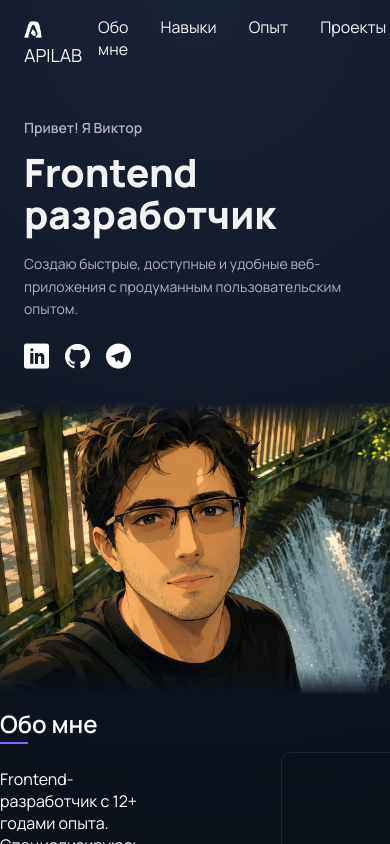
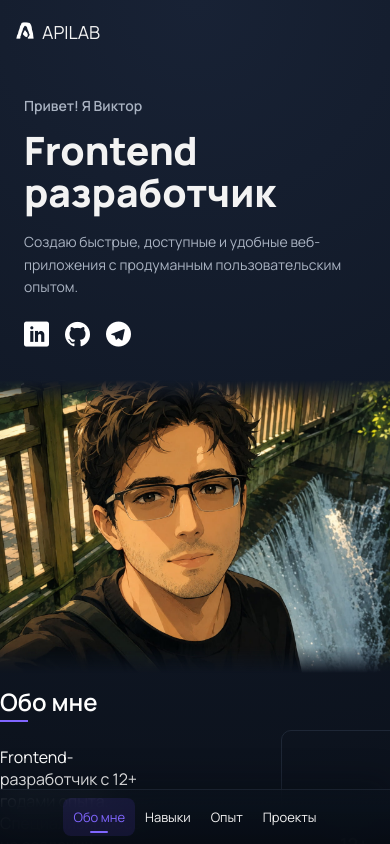
Before and after one commit to apilab-ru/next-apps, a Next.js app in the folder apps/apilab-main/: page / in a window 390 px wide. Shown: the top 844 px of the page. Built offline with nearby package versions, Linux system fonts and the light colour scheme.

Commit message:
scroll-hash logic

```diff
--- a/apps/apilab-main/src/app/global.css
+++ b/apps/apilab-main/src/app/global.css
@@ -6,6 +6,30 @@ html {
   margin: 0;
   background: radial-gradient(circle at 50% 0%, #182235 0%, #0b111b 45%);
   min-height: 100vh;
+}
+
+html {
+  scroll-behavior: smooth;
+}
+
+[data-scroll-section] {
+  scroll-margin-top: 140px;
+}
+
+@media (prefers-reduced-motion: reduce) {
+  html {
+    scroll-behavior: auto;
+  }
+}
+
+@media (max-width: 640px) {
+  body {
+    padding-bottom: calc(58px + env(safe-area-inset-bottom));
+  }
+
+  [data-scroll-section] {
+    scroll-margin-top: 24px;
+  }
 }
 
 :root {
--- /dev/null
+++ b/apps/apilab-main/src/hooks/use-debounced-value.ts
@@ -0,0 +1,29 @@
+import { useCallback, useEffect, useRef, useState } from 'react';
+
+export function useDebouncedValue<T>(
+  value: T,
+  delay: number,
+): [T, () => void] {
+  const [debouncedValue, setDebouncedValue] = useState(value);
+  const shouldDebounce = useRef(false);
+
+  const debounceNextUpdates = useCallback(() => {
+    shouldDebounce.current = true;
+  }, []);
+
+  useEffect(() => {
+    if (!shouldDebounce.current) {
+      setDebouncedValue(value);
+      return;
+    }
+
+    const timer = setTimeout(() => {
+      setDebouncedValue(value);
+      shouldDebounce.current = false;
+    }, delay);
+
+    return () => clearTimeout(timer);
+  }, [delay, value]);
+
+  return [debouncedValue, debounceNextUpdates];
+}
--- a/apps/apilab-main/src/sections/menu/menu.scss
+++ b/apps/apilab-main/src/sections/menu/menu.scss
@@ -1,14 +1,51 @@
 .menu {
+  position: sticky;
+  top: 0;
+  z-index: 100;
   display: flex;
   align-items: center;
+  min-height: 54px;
   color: #f3f3f3;
   margin-bottom: -54px;
-  position: relative;
-  z-index: 1;
+  background: linear-gradient(
+    180deg,
+    rgba(7, 12, 20, 0.94) 0%,
+    rgba(10, 17, 27, 0.82) 72%,
+    rgba(10, 17, 27, 0.28) 100%
+  );
+  box-shadow: 0 10px 30px rgba(3, 7, 12, 0.18);
+
+  @media (max-width: 640px) {
+    position: relative;
+    top: auto;
+    z-index: auto;
+    background: none;
+    box-shadow: none;
+  }
 
   &__links {
     display: flex;
     margin: 0 auto;
+
+    @media (max-width: 640px) {
+      position: fixed;
+      z-index: 100;
+      right: 0;
+      bottom: 0;
+      left: 0;
+      justify-content: center;
+      margin: 0;
+      padding: 8px 8px calc(8px + env(safe-area-inset-bottom));
+      background: linear-gradient(
+        0deg,
+        rgba(7, 12, 20, 0.98) 0%,
+        rgba(10, 17, 27, 0.92) 72%,
+        rgba(10, 17, 27, 0.72) 100%
+      );
+      border-top: 1px solid rgba(60, 74, 96, 0.34);
+      box-shadow: 0 -10px 30px rgba(3, 7, 12, 0.3);
+      backdrop-filter: blur(14px);
+    }
   }
 
   &__link {
@@ -16,7 +53,15 @@
     text-decoration: none;
     padding: 1rem;
     border-radius: 8px;
-    transition: 0.1s;
+    transition:
+      color 0.2s ease,
+      background 0.2s ease;
+
+    @media (max-width: 640px) {
+      padding: 10px;
+      font-size: 13px;
+      white-space: nowrap;
+    }
 
     &:hover {
       background: #0b111b73;
@@ -26,11 +71,31 @@
     &:active {
       color: #f3f3f3;
     }
+
+    &.--active {
+      color: var(--color-primary-hover);
+      background: rgba(108, 77, 255, 0.12);
+
+      &::after {
+        content: '';
+        display: block;
+        width: 18px;
+        height: 2px;
+        margin: 5px auto -7px;
+        border-radius: 2px;
+        background: currentColor;
+      }
+    }
   }
 
   &__title {
     margin: 10px 0 0 24px;
     font-size: 18px;
+
+    @media (max-width: 640px) {
+      margin-left: 16px;
+      white-space: nowrap;
+    }
   }
 
   &__logo {
--- a/apps/apilab-main/src/sections/menu/menu.tsx
+++ b/apps/apilab-main/src/sections/menu/menu.tsx
@@ -1,28 +1,66 @@
+'use client';
+
 import './menu.scss';
+import { useDebouncedValue } from '@/hooks/use-debounced-value';
+import { useEffect, useState } from 'react';
 
 const items = [
-  { label: 'Обо мне', path: 'intro' },
-  { label: 'Навыки', path: 'skills' },
-  { label: 'Опыт', path: 'experience' },
-  { label: 'Проекты', path: 'projects' },
-  { label: 'Контакты', path: 'contacts' },
+  { label: 'Обо мне', path: 'intro', sections: ['intro', 'about'] },
+  { label: 'Навыки', path: 'skills', sections: ['skills'] },
+  { label: 'Опыт', path: 'experience', sections: ['experience'] },
+  { label: 'Проекты', path: 'projects', sections: ['projects'] },
 ];
 
+function isActiveSection(sections: string[], active: string): boolean {
+  return sections.includes(active);
+}
+
 export function Menu() {
+  const [currentSection, setCurrentSection] = useState('intro');
+  const [activeSection, debounceActiveSection] = useDebouncedValue(
+    currentSection,
+    200,
+  );
+
+  useEffect(() => {
+    const updateCurrentSection = () => {
+      setCurrentSection(window.location.hash.slice(1) || 'intro');
+    };
+
+    updateCurrentSection();
+    window.addEventListener('hashchange', updateCurrentSection);
+
+    return () => {
+      window.removeEventListener('hashchange', updateCurrentSection);
+    };
+  }, []);
+
   return (
-    <div className="menu">
+    <nav className="menu" aria-label="Основная навигация">
       <div className="menu__title">
         <img src="/img/logo-main.png" className="menu__logo" alt="logo" />
         APILAB
       </div>
       <div className="menu__links">
         {items.map((item) => (
-          <a className="menu__link" href={'#' + item.path} key={item.path}>
+          <a
+            className={`menu__link${isActiveSection(item.sections, activeSection) ? ' --active' : ''}`}
+            href={'#' + item.path}
+            key={item.path}
+            onClick={() => {
+              if (item.path !== currentSection) debounceActiveSection();
+            }}
+            aria-current={
+              isActiveSection(item.sections, activeSection)
+                ? 'location'
+                : undefined
+            }
+          >
             {item.label}
           </a>
         ))}
       </div>
-    </div>
+    </nav>
   );
 }
 
--- a/apps/apilab-main/src/sections/skills/skills.tsx
+++ b/apps/apilab-main/src/sections/skills/skills.tsx
@@ -32,7 +32,7 @@ export function Skills() {
   const [isOpen, setIsOpen] = useState(false);
 
   return (
-    <div className="skills">
+    <section className="skills" id="skills" data-scroll-section>
       <h2 className="section-title">Навыки</h2>
 
       <div className="skills__row">
@@ -75,7 +75,7 @@ export function Skills() {
       >
         {isOpen ? 'Основные навыки' : 'Больше навыков'}
       </button>
-    </div>
+    </section>
   );
 }
 
```
Also changed, not shown: apps/apilab-main/src/sections/scroll-hash-sync/scroll-hash-sync.tsx (added, +71 -0 lines).
